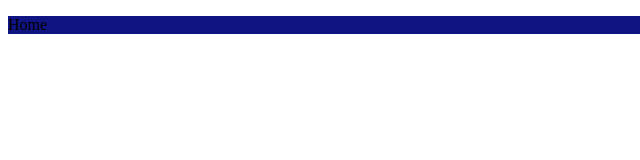
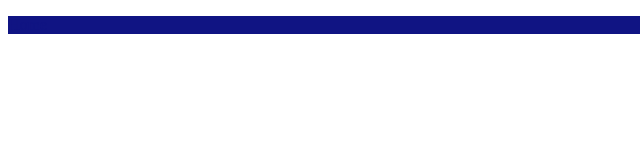
Before and after one commit to Yum-Yu/Yum-Yu.github.io, a plain HTML site: page index.html in a window 1280 px wide. Shown: the full height of the page, 0-640 px from the left. Drawn offline with Linux system fonts and the light colour scheme.

Commit message:
Update index.html

```diff
--- a/index.html
+++ b/index.html
@@ -7,6 +7,10 @@
                 width: 100%;
                 height: 5%;
                 background-color: #101483;
+                color: #101483;
+                margin: 0%;
+                border: 0%;
+                padding 0%;
             }
         </style>
     </head>
```
